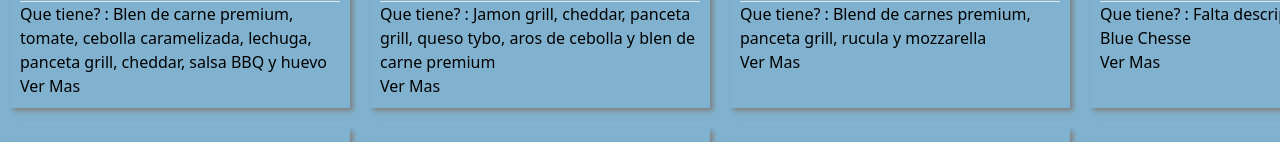
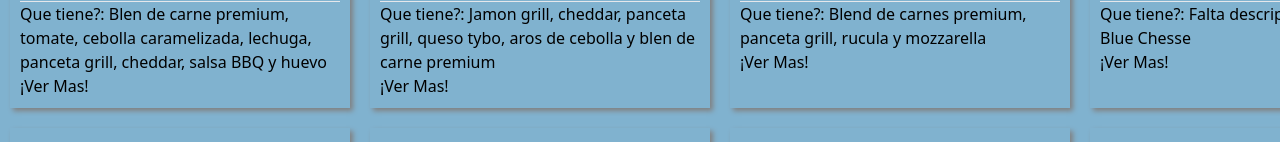
Before and after one commit to dmbruno/ReactJs-Comision49910-DiegoBruno, a React (Vite) app: page /menu in a window 1280 px wide. Shown: the part 423-565 px from the top of the page. Built offline with nearby package versions, Linux system fonts and the light colour scheme.

Commit message:
2da pre-entrega Diego-Bruno comision-49910

```diff
--- a/src/components/ItemCard/ItemCard.jsx
+++ b/src/components/ItemCard/ItemCard.jsx
@@ -21,11 +21,11 @@
                         <h3 className="font-extrabold text-center mt-9 font-serif text-3xl">{item.name}</h3>
                         <div className="container-texto">
                             <hr className="m-10" />
-                            <p className="text-blac font-bold font-mono text-center mt-3">Que tiene? : {item.description}</p>
+                            <p className="text-blac font-bold font-mono text-center mt-3">Que tiene?: {item.description}</p>
                         </div>
                     </div>
                     <button className="bg-yellow-200 rounded py-2 px-16 font-mono text-black mt-10 shadow-black">
-                        <Link to={`/item/${item.id}`}>Ver Mas</Link>
+                        <Link to={`/item/${item.id}`}> ¡Ver Mas! </Link>
                     </button>
                 </article>
             </div>
```
